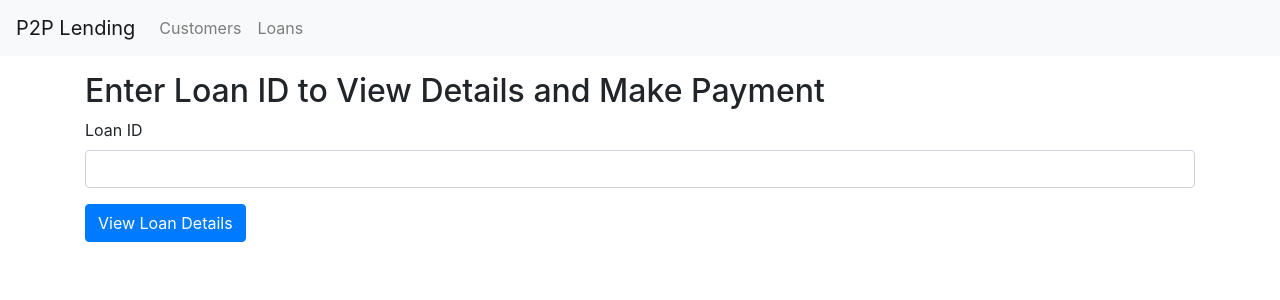
After one commit to shyamsankar11102000/P2PLoop, a Flask app: page /loan_details in a window 1280 px wide. The commit adds this page. Shown: the top 300 px of the page. Run offline with Flask 3, Linux system fonts and the light colour scheme; some libraries are stand-ins or nearby versions.

Commit message:
loans_updated

```diff
--- a/app.py
+++ b/app.py
@@ -133,14 +133,6 @@ def view_customers():
     conn.close()
     return render_template('customers.html', customers=customers)
 
-@app.route('/loans')
-def view_loans():
-    conn = get_db_connection()
-    cursor = conn.cursor()
-    cursor.execute("SELECT * FROM Loans")
-    loans = cursor.fetchall()
-    conn.close()
-    return render_template('loans.html', loans=loans)
 
 @app.route('/add_customer', methods=['GET', 'POST'])
 def add_customer():
@@ -162,5 +154,71 @@ def add_customer():
         return redirect(url_for('view_customers'))
     return render_template('add_customer.html')
 
+
+
+@app.route('/loan_details', methods=['GET', 'POST'])
+def loan_details():
+    conn = get_db_connection()
+    cursor = conn.cursor()
+    if request.method == 'POST':
+        # Step 1: User submits the loan_id
+        loan_id = request.form['loan_id']
+
+        # Step 2: Query the loan details from the database
+        cursor.execute("""
+            SELECT LoanID, LoanAmount, InterestRate, StartDate, EndDate, LoanStatus
+            FROM Loans WHERE LoanID = %s
+        """, (loan_id,))
+        loan = cursor.fetchone()
+
+        if loan is None:
+            flash('No loan found with this ID.', 'danger')
+            return redirect(url_for('loan_details'))  # Redirect back if no loan found
+
+        # Step 3: Handle payment submission
+        if 'payment_amount' in request.form:
+            payment_amount = request.form['payment_amount']
+            payment_date = request.form['payment_date']
+
+            # Insert the payment into LoanRepayments table
+            cursor.execute("""
+                INSERT INTO LoanRepayments (LoanID, RepaymentAmount, RepaymentDate)
+                VALUES (%s, %s, %s)
+            """, (loan_id, payment_amount, payment_date))
+            conn.commit()
+            cursor.execute("""
+    SELECT LoanID, LoanAmount, InterestRate, StartDate, EndDate, LoanStatus
+    FROM Loans WHERE LoanID = %s
+""", (loan_id,))
+            loan = cursor.fetchone()
+            loan_amount = loan[1]
+            new_remaining_balance = loan_amount - int(payment_amount)
+
+            if new_remaining_balance <= 0:
+                    new_status = 'Completed'
+                    new_remaining_balance = 0  # Loan is fully paid off
+            else:
+                    new_status = loan[5]
+
+                # Update RemainingBalance and LoanStatus in the Loans table
+            cursor.execute("""
+                    UPDATE Loans
+                    SET LoanAmount = %s, LoanStatus = %s
+                    WHERE LoanID = %s
+                """, (new_remaining_balance, new_status, loan_id))
+            conn.commit()
+
+            # Flash success message
+            flash(f'Payment of {payment_amount} for Loan ID {loan_id} added successfully.', 'success')
+            return redirect(url_for('loan_details'))  # Reload loan details after payment
+
+        return render_template('loan_details.html', loan=loan)
+
+    # If it's a GET request, show the form to input loan_id
+    return render_template('loan_details_input.html')
+
+
+
+
 if __name__ == '__main__':
     app.run(debug=True)
--- a/templates/base.html
+++ b/templates/base.html
@@ -12,7 +12,7 @@
         <div class="collapse navbar-collapse">
             <ul class="navbar-nav mr-auto">
                 <li class="nav-item"><a class="nav-link" href="{{ url_for('view_customers') }}">Customers</a></li>
-                <li class="nav-item"><a class="nav-link" href="{{ url_for('add_customer') }}">Add Customer</a></li>
+                <li class="nav-item"><a class="nav-link" href="{{ url_for('loan_details') }}">Loans</a></li>
             </ul>
         </div>
     </nav>
@@ -30,6 +30,12 @@
     <script src="https://cdn.jsdelivr.net/npm/bootstrap@4.5.2/dist/js/bootstrap.bundle.min.js"></script>
     <script src="https://cdn.datatables.net/1.13.6/js/jquery.dataTables.min.js"></script>
     <script src="https://cdn.datatables.net/1.13.6/js/dataTables.bootstrap4.min.js"></script>
+    <script>
+        $(document).ready(function() {
+            // Initialize DataTables for tables
+            $('#customers').DataTable();
+        });
+    </script>
     <div style="height: 50px;"></div>
 </body>
 </html>
--- /dev/null
+++ b/templates/loan_details_input.html
@@ -0,0 +1,13 @@
+{% extends 'base.html' %}
+
+{% block content %}
+<h2>Enter Loan ID to View Details and Make Payment</h2>
+
+<form method="POST">
+    <div class="form-group">
+        <label for="loan_id">Loan ID</label>
+        <input type="text" class="form-control" id="loan_id" name="loan_id" required>
+    </div>
+    <button type="submit" class="btn btn-primary">View Loan Details</button>
+</form>
+{% endblock %}
```
Also changed, not shown: templates/loan_details.html (added, +27 -0 lines), templates/loans.html (deleted).
